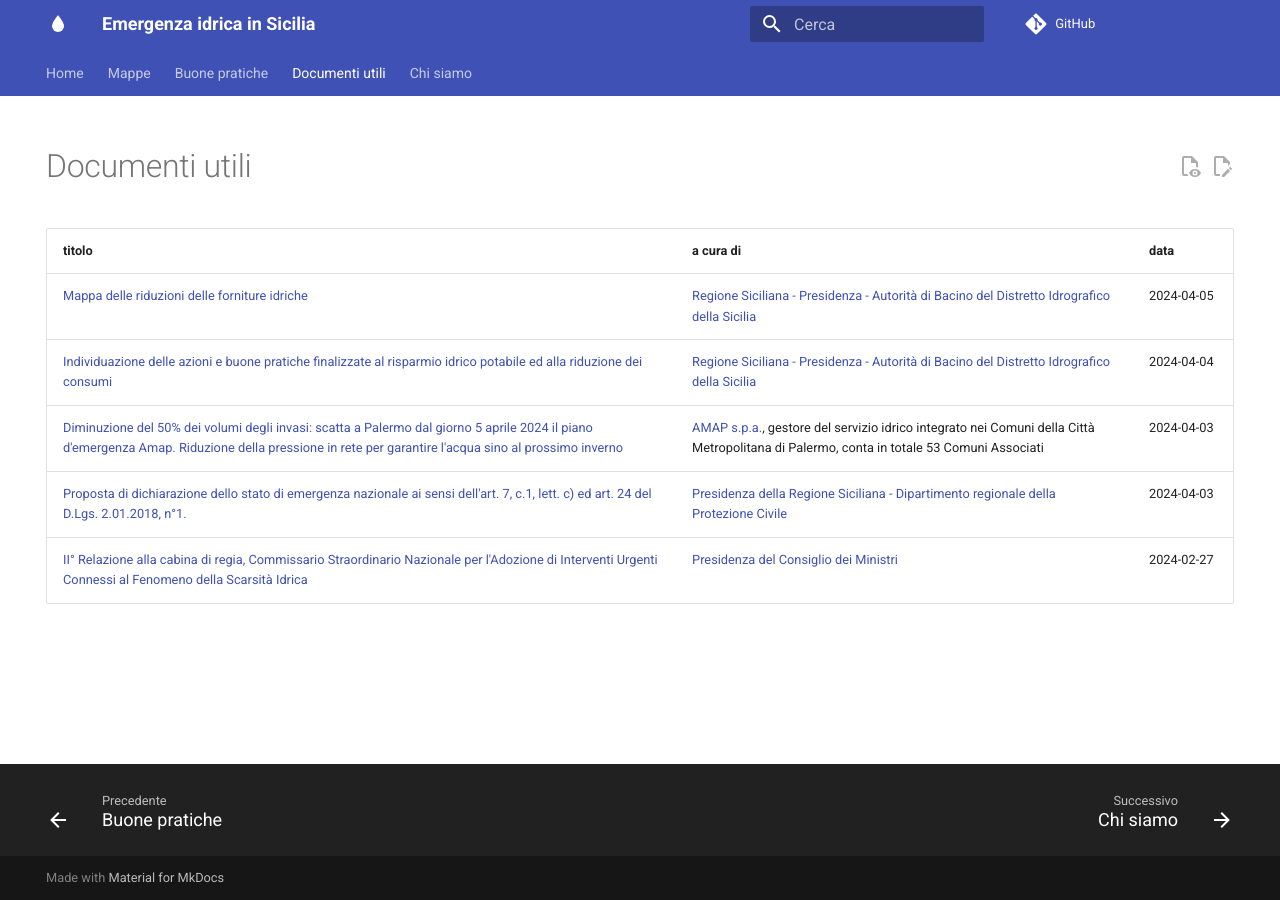
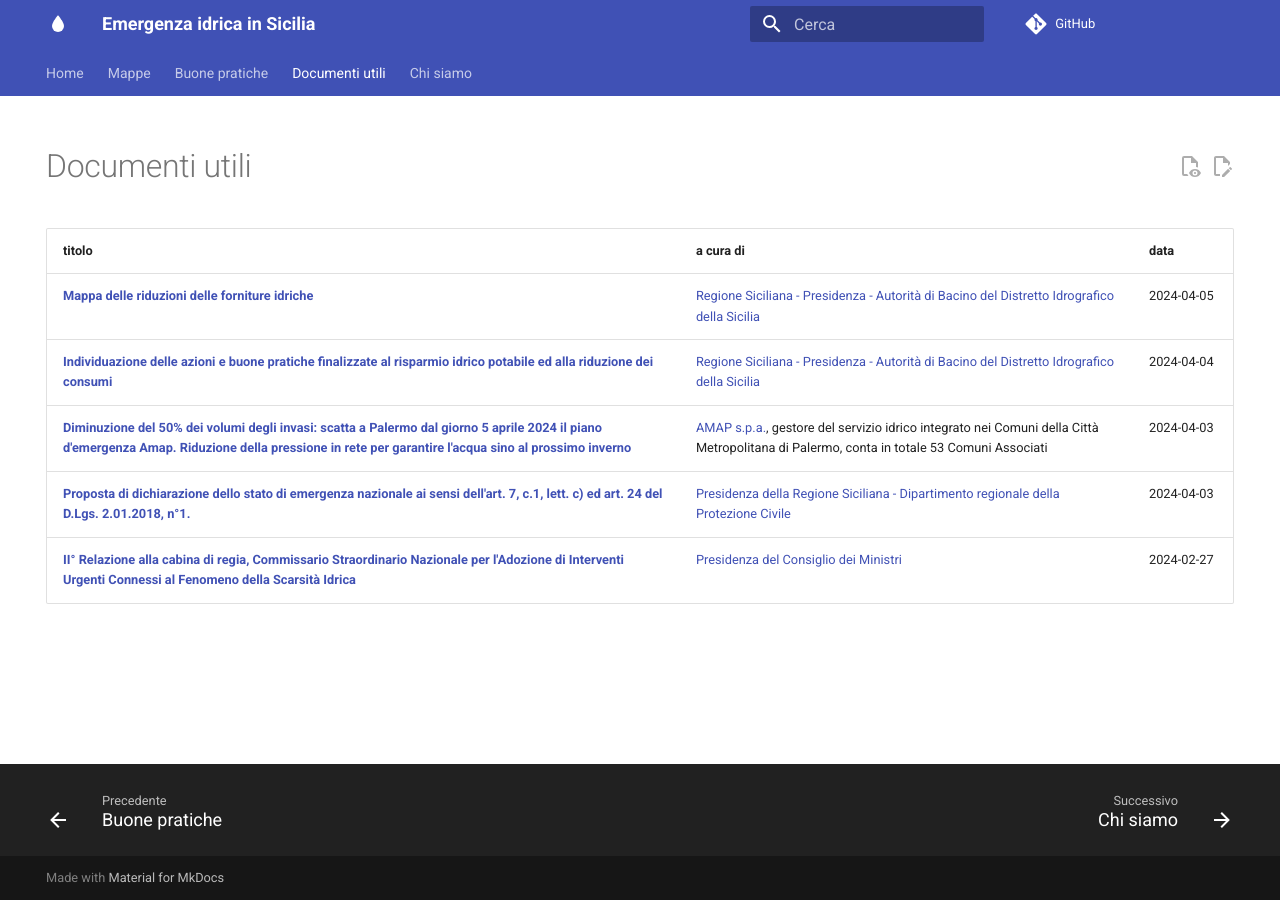
Before and after one commit to opendatasicilia/emergenza-idrica-sicilia, an MkDocs documentation site: the page built from docs/documenti-utili/index.md, in a window 1280 px wide. Built offline with MkDocs 1.6.1 and Material for MkDocs 9.7.7, drawn with Linux system fonts in a browser that asks for light colours; comment, search, counter and statistics services are not loaded.

```diff
--- a/docs/documenti-utili/index.md
+++ b/docs/documenti-utili/index.md
@@ -10,8 +10,8 @@ description: Per approfondire il tema dell'emergenza idrica in Sicilia
 
 | titolo | a cura di | data |
 | --- | --- | --- |
-| [Mappa delle riduzioni delle forniture idriche](2024-04-05_mappa-riduzioni-forniture-idriche.pdf) | [Regione Siciliana - Presidenza - Autorità di Bacino del Distretto Idrografico della Sicilia](https://www.regione.sicilia.it/istituzioni/regione/strutture-regionali/presidenza-regione/autorita-bacino-distretto-idrografico-sicilia) | 2024-04-05 |
-| [Individuazione delle azioni e buone pratiche finalizzate al risparmio idrico potabile ed alla riduzione dei consumi](risparmio_idrico_azioni_pratiche.pdf) | [Regione Siciliana - Presidenza - Autorità di Bacino del Distretto Idrografico della Sicilia](https://www.regione.sicilia.it/istituzioni/regione/strutture-regionali/presidenza-regione/autorita-bacino-distretto-idrografico-sicilia) | 2024-04-04 |
-| [Diminuzione del 50% dei volumi degli invasi: scatta a Palermo dal giorno 5 aprile 2024 il piano d'emergenza Amap. Riduzione della pressione in rete per garantire l'acqua sino al prossimo inverno](diminuzione_volumi_invasi_piano_emergenza_amap_palermo.pdf) | [AMAP s.p.a.](https://www.amapspa.it/it/azienda/), gestore del servizio idrico integrato nei Comuni della Città Metropolitana di Palermo, conta in totale 53 Comuni Associati | 2024-04-03 |
-| [Proposta di dichiarazione dello stato di emergenza nazionale ai sensi dell'art. 7, c.1, lett. c) ed art. 24 del D.Lgs. 2.01.2018, n°1.](emergenza_nazionale_art7e24_dlvo2018n1.pdf) | [Presidenza della Regione Siciliana - Dipartimento regionale della Protezione Civile](https://www.regione.sicilia.it/istituzioni/regione/strutture-regionali/presidenza-regione/dipartimento-protezione-civile) | 2024-04-03 |
-| [II° Relazione alla cabina di regia, Commissario Straordinario Nazionale per l'Adozione di Interventi Urgenti Connessi al Fenomeno della Scarsità Idrica](relazione_cabina-regia_commissario-straordinario-nazionale_interventi-scarsita-idrica.pdf) | [Presidenza del Consiglio dei Ministri](https://www.governo.it/it) | 2024-02-27 |
+| [**Mappa delle riduzioni delle forniture idriche**](2024-04-05_mappa-riduzioni-forniture-idriche.pdf) | [Regione Siciliana - Presidenza - Autorità di Bacino del Distretto Idrografico della Sicilia](https://www.regione.sicilia.it/istituzioni/regione/strutture-regionali/presidenza-regione/autorita-bacino-distretto-idrografico-sicilia) | 2024-04-05 |
+| [**Individuazione delle azioni e buone pratiche finalizzate al risparmio idrico potabile ed alla riduzione dei consumi**](risparmio_idrico_azioni_pratiche.pdf) | [Regione Siciliana - Presidenza - Autorità di Bacino del Distretto Idrografico della Sicilia](https://www.regione.sicilia.it/istituzioni/regione/strutture-regionali/presidenza-regione/autorita-bacino-distretto-idrografico-sicilia) | 2024-04-04 |
+| [**Diminuzione del 50% dei volumi degli invasi: scatta a Palermo dal giorno 5 aprile 2024 il piano d'emergenza Amap. Riduzione della pressione in rete per garantire l'acqua sino al prossimo inverno**](diminuzione_volumi_invasi_piano_emergenza_amap_palermo.pdf) | [AMAP s.p.a.](https://www.amapspa.it/it/azienda/), gestore del servizio idrico integrato nei Comuni della Città Metropolitana di Palermo, conta in totale 53 Comuni Associati | 2024-04-03 |
+| [**Proposta di dichiarazione dello stato di emergenza nazionale ai sensi dell'art. 7, c.1, lett. c) ed art. 24 del D.Lgs. 2.01.2018, n°1.**](emergenza_nazionale_art7e24_dlvo2018n1.pdf) | [Presidenza della Regione Siciliana - Dipartimento regionale della Protezione Civile](https://www.regione.sicilia.it/istituzioni/regione/strutture-regionali/presidenza-regione/dipartimento-protezione-civile) | 2024-04-03 |
+| [**II° Relazione alla cabina di regia, Commissario Straordinario Nazionale per l'Adozione di Interventi Urgenti Connessi al Fenomeno della Scarsità Idrica**](relazione_cabina-regia_commissario-straordinario-nazionale_interventi-scarsita-idrica.pdf) | [Presidenza del Consiglio dei Ministri](https://www.governo.it/it) | 2024-02-27 |
```
